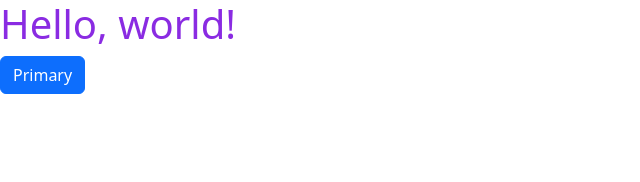
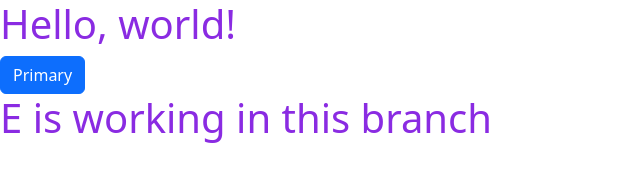
Before and after one commit to et120/day1arrays, a plain HTML site: page index.html in a window 1280 px wide. Shown: the whole page, without its empty margins (0-640 px from the left). Drawn offline with nearby package versions, Linux system fonts and the light colour scheme.

Commit message:
My Branch

```diff
--- a/index.html
+++ b/index.html
@@ -16,7 +16,7 @@
     <button id="btnShow" type="button" class="btn btn-primary">Primary</button>
 
 
-
+    <h1>E is working in this branch</h1>
 
 
 
```
